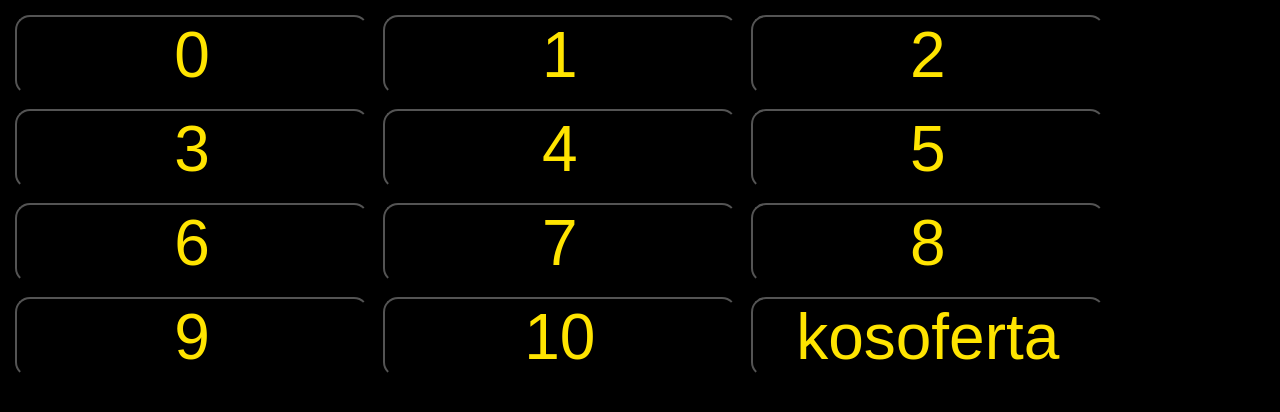
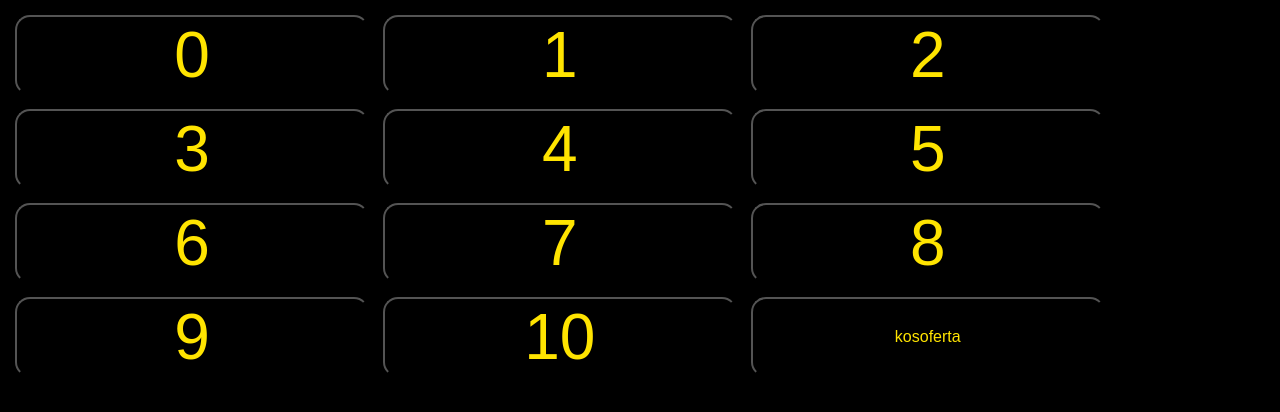
Before and after one commit to yasarcu/mete, a plain HTML site: page index.html in a window 1280 px wide. Drawn offline with Linux system fonts and the light colour scheme.

Commit message:
stylede id hatasi duzeltildi

```diff
--- a/style.css
+++ b/style.css
@@ -1,4 +1,4 @@
-button, #on {
+button, #omnom {
     width: 28%;
     font-size: 4em;
     /* font-style: italic; */
@@ -9,7 +9,7 @@ button, #on {
     border-radius: 15px;
 }
 
-#kos {
+#btnKosoferta {
     width: 28%;
     font-size: 1em;
     float: left;
```
